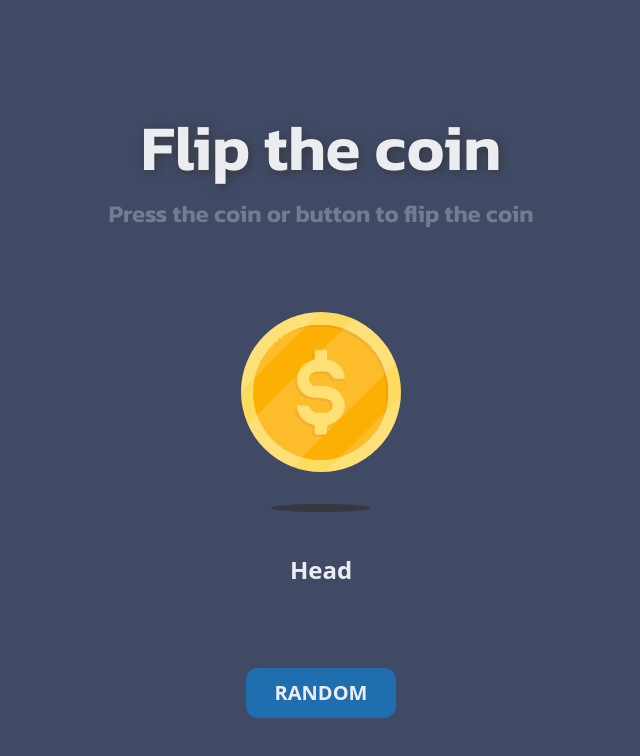
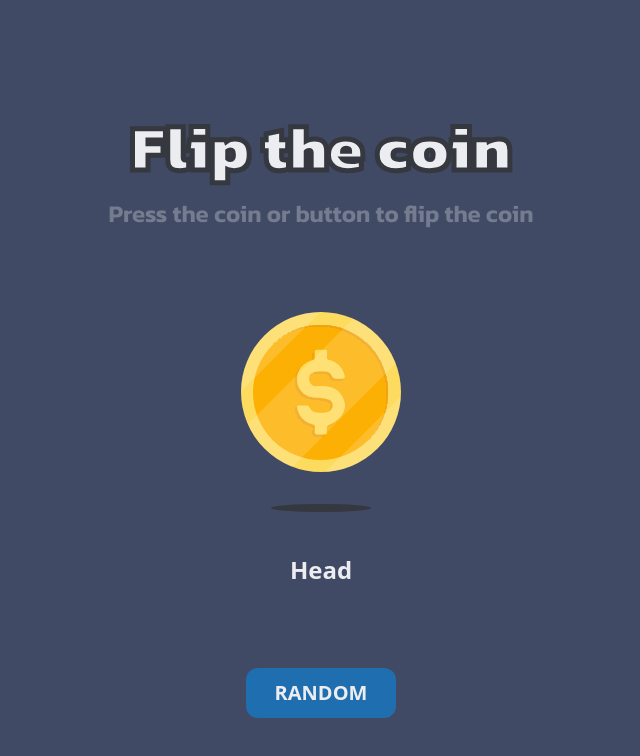
Before and after one commit to mmd-amiinii/Flip-coin-project, a website: page index.html in a window 1280 px wide. Shown: the whole page, without its empty margins (319-959 px from the left). Drawn offline with Linux system fonts and the light colour scheme.

Commit message:
last commit

```diff
--- a/index.html
+++ b/index.html
@@ -12,7 +12,7 @@
 <body>
   <div class="max-w-[640px] min-w-[450px] sm:max-w-full main-container h-dvh bg-[#404A65] flex flex-col items-center gap-[80px] pt-[100px]">
     <div class="texts font-['Kanit'] flex flex-col items-center">
-      <h1 class="title text-[64px] text-[#ECEDF0] font-semibold">Flip the coin</h1>
+      <h1 class="title text-[64px] text-[#ECEDF0] font-black">Flip the coin</h1>
       <p class="text-[24px] text-[#ecedf04f] font-semibold">Press the coin or button to flip the coin</p>
     </div>
     <div class="coins-container flex flex-col justify-center relative">
--- a/style.css
+++ b/style.css
@@ -8,7 +8,9 @@
 
 
 .title {
-  text-shadow: 2px 2px 10px #35383F;
+  text-shadow: 2px 2px 0px #35383f;
+  -webkit-text-stroke-width: 5px;
+  -webkit-text-stroke-color: #35383f;
 }
 
 .coin, .coin-shadow {
```
Also changed, not shown: src/output.css.
